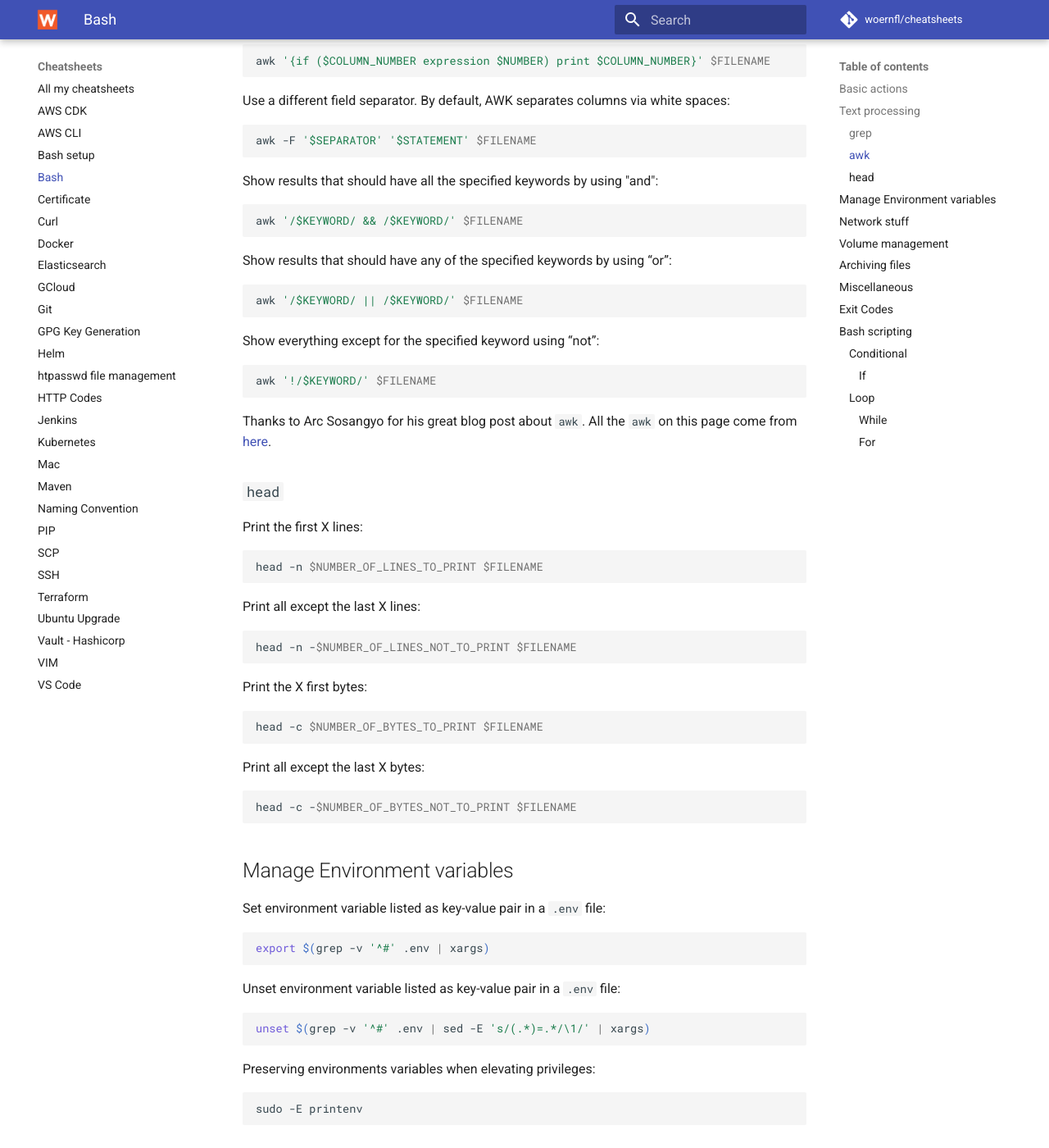
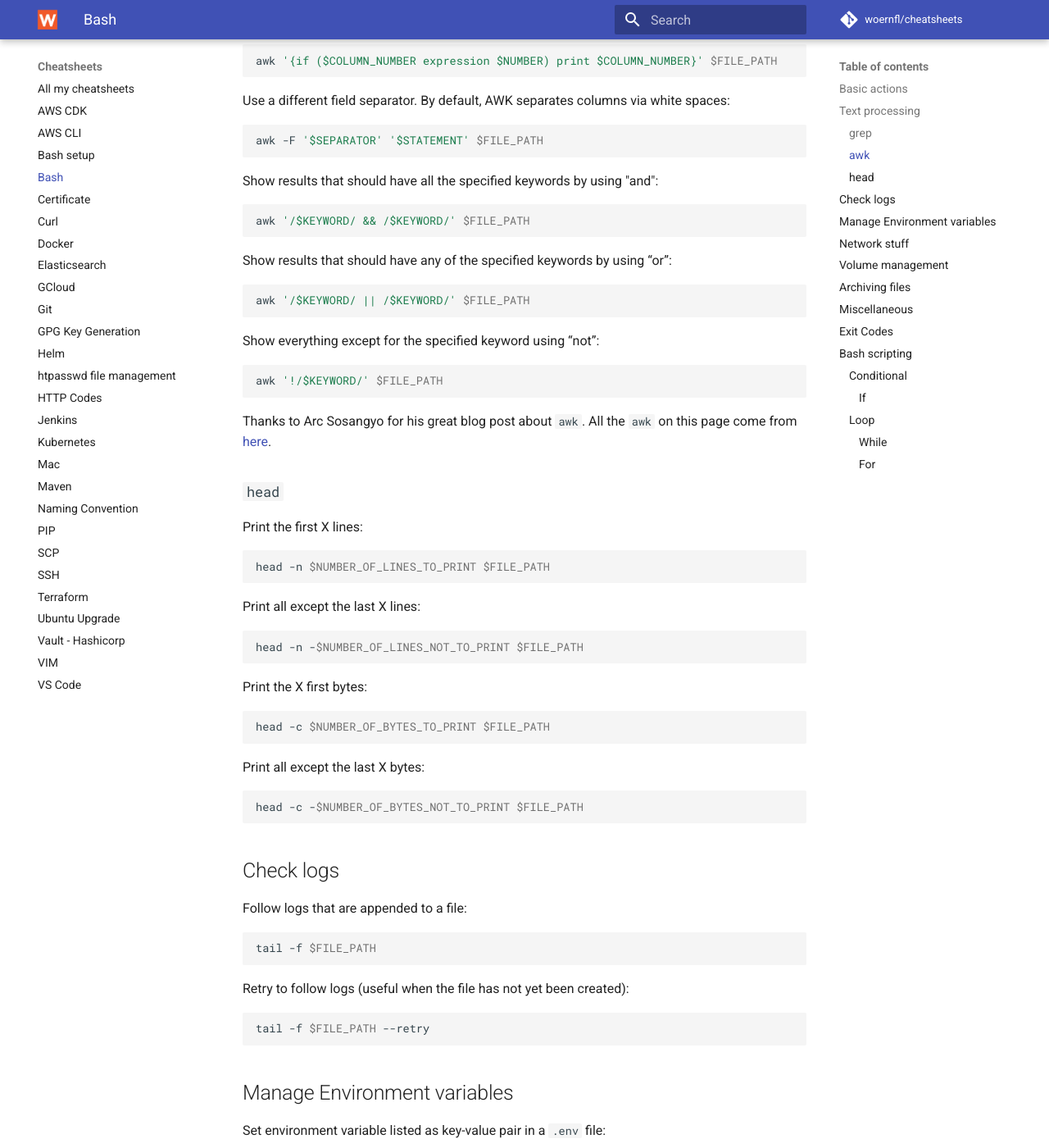
Before and after one commit to woernfl/cheatsheets, an MkDocs documentation site: the page built from docs/bash.md, in a window 1280 px wide and 1400 px high, scrolled down 2275 px. Shown: the whole window at 82% size. Built offline with MkDocs 1.6.1 and Material for MkDocs 9.7.7, drawn with Linux system fonts in a browser that asks for light colours; comment, search, counter and statistics services are not loaded; some of the changed text lies outside the part shown.

Commit message:
Update bash.md

````diff
--- a/docs/bash.md
+++ b/docs/bash.md
@@ -46,43 +46,43 @@ diff $FILE1 $FILE2
 Search for a specific keyword (is case sensitive):
 
 ```bash
-grep $KEYWORD $FILENAME
+grep $KEYWORD $FILE_PATH
 ```
 
 Search for a specific keyword (is note case sensitive):
 
 ```bash
-grep -i $KEYWORD $FILENAME
+grep -i $KEYWORD $FILE_PATH
 ```
 
 Search for a specific keyword (returns the exact matches):
 
 ```bash
-grep -w $KEYWORD $FILENAME
+grep -w $KEYWORD $FILE_PATH
 ```
 
 Display the count of number of matches:
 
 ```bash
-grep -c $KEYWORD $FILENAME
+grep -c $KEYWORD $FILE_PATH
 ```
 
 Display only the matched pattern :
 
 ```bash
-grep -o $KEYWORD $FILENAME
+grep -o $KEYWORD $FILE_PATH
 ```
 
 Show line number while displaying the output:
 
 ```bash
-grep -n $KEYWORD $FILENAME
+grep -n $KEYWORD $FILE_PATH
 ```
 
 Display the lines that are not matched:
 
 ```bash
-grep -v $KEYWORD $FILENAME
+grep -v $KEYWORD $FILE_PATH
 ```
 
 ### `awk`
@@ -90,67 +90,67 @@ grep -v $KEYWORD $FILENAME
 Search for a specific keyword:
 
 ```bash
-awk '/$KEYWORD/' $FILENAME
+awk '/$KEYWORD/' $FILE_PATH
 ```
 
 Show specific a column only:
 
 ```bash
-awk '{print $COLUMN_NUMBER}' $FILENAME
+awk '{print $COLUMN_NUMBER}' $FILE_PATH
 ```
 
 Show multiple columns:
 
 ```bash
-awk '{print $COLUMN_NUMBER,$COLUMN_NUMBER}' $FILENAME
+awk '{print $COLUMN_NUMBER,$COLUMN_NUMBER}' $FILE_PATH
 ```
 
 Show multiple columns without the whitespace between them:
 
 ```bash
-awk '{print $COLUMN_NUMBER$COLUMN_NUMBER}' $FILENAME
+awk '{print $COLUMN_NUMBER$COLUMN_NUMBER}' $FILE_PATH
 ```
 
 Customize results using different characters as separators:
 
 ```bash
-awk '{print $COLUMN_NUMBER "$SEPARATOR" $COLUMN_NUMBER}' $FILENAME
+awk '{print $COLUMN_NUMBER "$SEPARATOR" $COLUMN_NUMBER}' $FILE_PATH
 ```
 
 Combine search and column filtering:
 
 ```bash
-awk '/$KEYWORD/ {print $COLUMN_NUMBER}' $FILENAME
+awk '/$KEYWORD/ {print $COLUMN_NUMBER}' $FILE_PATH
 ```
 
 Use a simple conditional statement:
 
 ```bash
-awk '{if ($COLUMN_NUMBER expression $NUMBER) print $COLUMN_NUMBER}' $FILENAME
+awk '{if ($COLUMN_NUMBER expression $NUMBER) print $COLUMN_NUMBER}' $FILE_PATH
 ```
 
 Use a different field separator. By default, AWK separates columns via white spaces:
 
 ```bash
-awk -F '$SEPARATOR' '$STATEMENT' $FILENAME
+awk -F '$SEPARATOR' '$STATEMENT' $FILE_PATH
 ```
 
 Show results that should have all the specified keywords by using "and":
 
 ```bash
-awk '/$KEYWORD/ && /$KEYWORD/' $FILENAME
+awk '/$KEYWORD/ && /$KEYWORD/' $FILE_PATH
 ```
 
 Show results that should have any of the specified keywords by using “or”:
 
 ```bash
-awk '/$KEYWORD/ || /$KEYWORD/' $FILENAME
+awk '/$KEYWORD/ || /$KEYWORD/' $FILE_PATH
 ```
 
 Show everything except for the specified keyword using “not”:
 
 ```bash
-awk '!/$KEYWORD/' $FILENAME
+awk '!/$KEYWORD/' $FILE_PATH
 ```
 
 Thanks to Arc Sosangyo for his great blog post about `awk`. All the `awk` on this page come from [here](https://betterprogramming.pub/10-practical-use-of-awk-command-in-linux-unix-26fbd92f1112).
@@ -160,25 +160,39 @@ Thanks to Arc Sosangyo for his great blog post about `awk`. All the `awk` on thi
 Print the first X lines:
 
 ```bash
-head -n $NUMBER_OF_LINES_TO_PRINT $FILENAME
+head -n $NUMBER_OF_LINES_TO_PRINT $FILE_PATH
 ```
 
 Print all except the last X lines:
 
 ```bash
-head -n -$NUMBER_OF_LINES_NOT_TO_PRINT $FILENAME
+head -n -$NUMBER_OF_LINES_NOT_TO_PRINT $FILE_PATH
 ```
 
 Print the X first bytes:
 
 ```bash
-head -c $NUMBER_OF_BYTES_TO_PRINT $FILENAME
+head -c $NUMBER_OF_BYTES_TO_PRINT $FILE_PATH
 ```
 
 Print all except the last X bytes:
 
 ```bash
-head -c -$NUMBER_OF_BYTES_NOT_TO_PRINT $FILENAME
+head -c -$NUMBER_OF_BYTES_NOT_TO_PRINT $FILE_PATH
+```
+
+## Check logs
+
+Follow logs that are appended to a file:
+
+```bash
+tail -f $FILE_PATH
+```
+
+Retry to follow logs (useful when the file has not yet been created):
+
+```bash
+tail -f $FILE_PATH --retry
 ```
 
 ## Manage Environment variables
````
